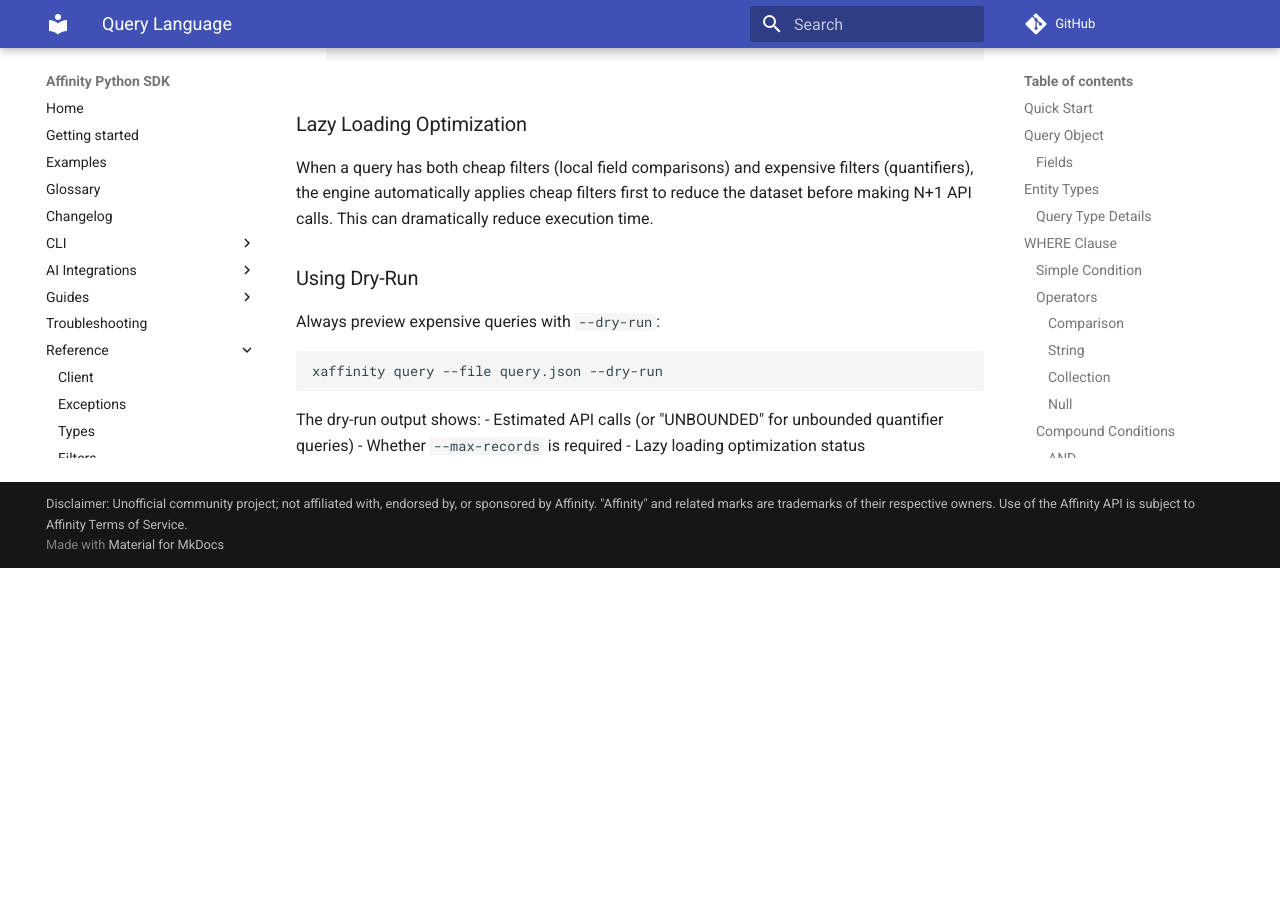
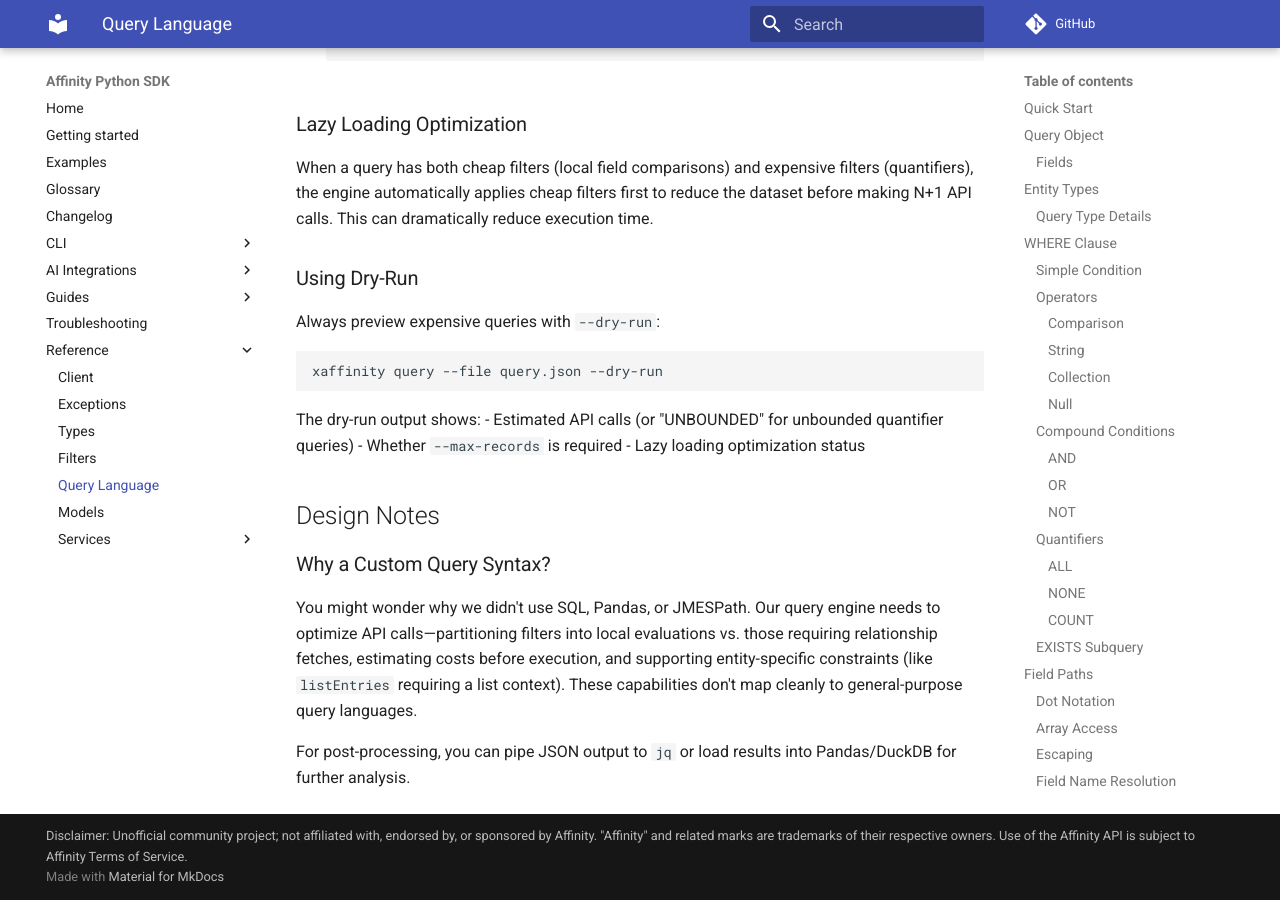
Before and after one commit to oneryalcin/affinity-sdk, an MkDocs documentation site: the page built from docs/public/reference/query-language.md, in a window 1280 px wide and 900 px high, scrolled down 18087 px. Built offline with MkDocs 1.6.1 and Material for MkDocs 9.7.7, drawn with Linux system fonts in a browser that asks for light colours; comment, search, counter and statistics services are not loaded; the version menu is left out; before the commit the page ends 18655 px from its top, so only the background shows below that.

Commit message:
docs(query): add design notes explaining custom syntax choice
Briefly explains why a custom JSON query language was chosen over
SQL/Pandas/JMESPath, citing API-aware optimization and entity constraints.

Co-Authored-By: Claude Opus 4.5 <noreply@anthropic.com>

```diff
--- a/docs/public/reference/query-language.md
+++ b/docs/public/reference/query-language.md
@@ -793,3 +793,11 @@ The dry-run output shows:
 - Estimated API calls (or "UNBOUNDED" for unbounded quantifier queries)
 - Whether `--max-records` is required
 - Lazy loading optimization status
+
+## Design Notes
+
+### Why a Custom Query Syntax?
+
+You might wonder why we didn't use SQL, Pandas, or JMESPath. Our query engine needs to optimize API calls—partitioning filters into local evaluations vs. those requiring relationship fetches, estimating costs before execution, and supporting entity-specific constraints (like `listEntries` requiring a list context). These capabilities don't map cleanly to general-purpose query languages.
+
+For post-processing, you can pipe JSON output to `jq` or load results into Pandas/DuckDB for further analysis.
```
